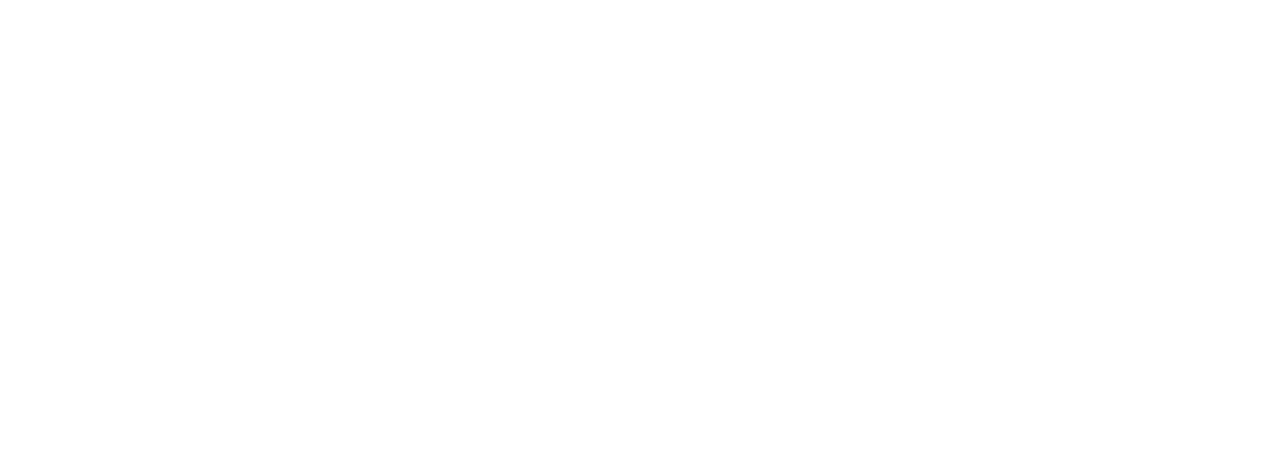
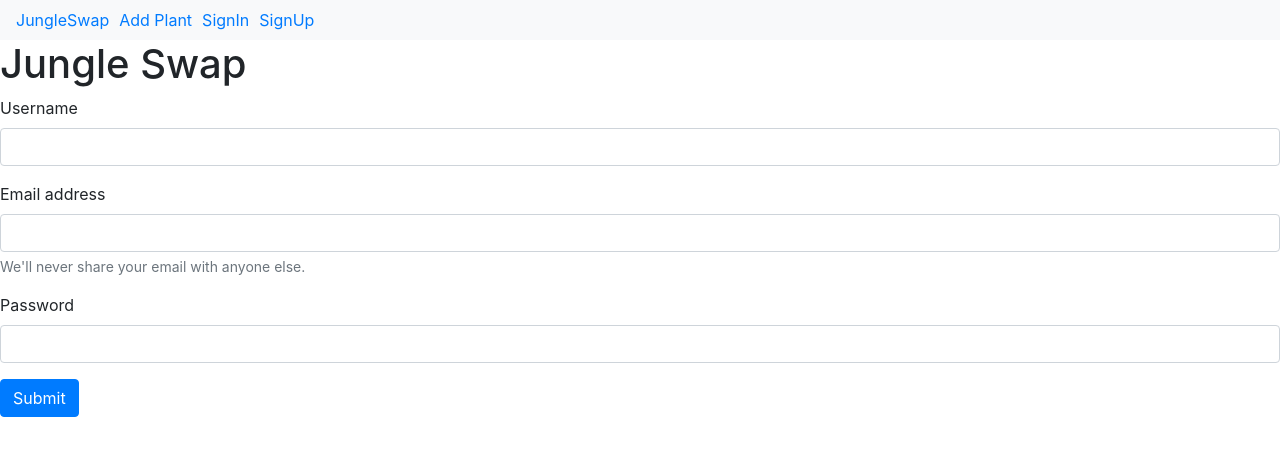
Before and after one commit to i-am-lisa/JUNGLE_SWAP-client, a React (Create React App) app: page /signup in a window 1280 px wide. Shown: the top 456 px of the page. Built offline with nearby package versions, Linux system fonts and the light colour scheme; no server answers.

Commit message:
aded authentication

```diff
--- a/package.json
+++ b/package.json
@@ -4,7 +4,9 @@
   "private": true,
   "dependencies": {
     "axios": "^0.21.1",
+    "bootstrap": "^4.6.0",
     "react": "^17.0.1",
+    "react-bootstrap": "^1.5.1",
     "react-dom": "^17.0.1",
     "react-router-dom": "^5.2.0",
     "react-scripts": "^4.0.3"
--- a/src/App.js
+++ b/src/App.js
@@ -1,15 +1,127 @@
-import React from "react";
-import { Switch, Route } from "react-router-dom";
-import HomePage from "./pages/HomePage";
+import React, { Component } from 'react'
+import SignIn from './components/SignIn'
+import SignUp from './components/SignUp'
+import 'bootstrap/dist/css/bootstrap.min.css';
+import { Route, Switch, withRouter } from 'react-router-dom';
+import config from './config'
+import axios from 'axios';
+import Home from './components/Home'
+import NavBar from './components/NavBar';
 
-function App() {
-  return (
-    <div className="App">
-      <Switch>
-        <Route exact path="/" component={HomePage} />
-      </Switch>
-    </div>
-  );
+
+
+
+class App extends Component {
+
+  state = {
+    loggedInUser: null,
+    error: null,
+  }
+
+   // Make sure all the initial data that you show to the user is fetched here
+   componentDidMount(){
+    // axios.get(`${config.API_URL}/`)
+    //   .then((response) => {
+    //     console.log(response.data)
+    //     // this.setState({ todos: response.data})
+    //   })
+    //   .catch(() => {
+    //     console.log('Fetching failed')
+    //   })
+
+    if (!this.state.loggedInUser) {
+      axios.get(`${config.API_URL}/api/user`, {withCredentials: true})
+        .then((response) => {
+            this.setState({
+              loggedInUser: response.data
+            })
+        })
+        .catch(() => {
+
+        })
+    }
+  }
+
+  handleSignUp = (event) => {
+    event.preventDefault()
+    let user = {
+      username: event.target.username.value,
+      email: event.target.email.value,
+      password: event.target.password.value
+    }
+
+    axios.post(`${config.API_URL}/api/signup`, user)
+      .then((response) => {
+          this.setState({
+            loggedInUser: response.data
+          }, () => {
+            this.props.history.push('/')
+          })
+      })
+      .catch((err) => {
+          this.setState({
+            error: err.data
+          })
+      })
+ }
+
+ handleSignIn = (event) => {
+  event.preventDefault()
+  let user = {
+    email: event.target.email.value,
+    password: event.target.password.value
+  }
+
+  axios.post(`${config.API_URL}/api/signin`, user, {withCredentials: true})
+    .then((response) => {
+        this.setState({
+          loggedInUser: response.data
+        }, () => {
+          this.props.history.push('/')
+        })
+    })
+    .catch((err) => {
+        console.log('Something went wrong', err)
+    })
+ }
+
+ handleLogout = () => {
+
+  axios.post(`${config.API_URL}/api/logout`, {}, {withCredentials: true})
+  .then(() => {
+      this.setState({
+        loggedInUser: null
+      }, () => {
+        this.props.history.push('/')
+      })
+  })
+
+ }
+
+  render() {
+
+    const {loggedInUser, error} = this.state
+
+    return (
+      <div>
+        <NavBar onLogout={this.handleLogout} user={loggedInUser}/>
+      <h1>Jungle Swap</h1>
+       <Switch>
+            <Route exact path="/" render={() => {
+                return <Home />
+            }} />
+
+            <Route  path="/signin"  render={(routeProps) => {
+              return  <SignIn onSignIn={this.handleSignIn} {...routeProps}  />
+            }}/>
+            <Route  path="/signup"  render={(routeProps) => {
+              return  <SignUp error={error} onSignUp={this.handleSignUp} {...routeProps}  />
+            }}/>
+        </Switch>
+
+      </div>
+    )
+  }
 }
 
-export default App;
+export default withRouter(App);
--- /dev/null
+++ b/src/components/Home.js
@@ -0,0 +1,13 @@
+import React, { Component } from 'react'
+
+class Home extends Component {
+    render() {
+        return (
+            <div>
+                <h1>Welcome Home</h1>
+            </div>
+        )
+    }
+}
+
+export default Home
--- a/src/components/Loading/Loading.css
+++ /dev/null
@@ -1,58 +0,0 @@
-.wrapper {
-  height: 100vh;
-  width: 100vw;
-  display: flex;
-  justify-content: center;
-  align-items: center;
-  background: none;
-}
-
-.spinner {
-  width: 300px;
-  text-align: center;
-}
-
-.spinner > div {
-  width: 36px;
-  height: 36px;
-  background-color: #333;
-
-  border-radius: 100%;
-  display: inline-block;
-  -webkit-animation: sk-bouncedelay 1.4s infinite ease-in-out both;
-  animation: sk-bouncedelay 1.4s infinite ease-in-out both;
-}
-
-.spinner .bounce1 {
-  -webkit-animation-delay: -0.32s;
-  animation-delay: -0.32s;
-}
-
-.spinner .bounce2 {
-  -webkit-animation-delay: -0.16s;
-  animation-delay: -0.16s;
-}
-
-@-webkit-keyframes sk-bouncedelay {
-  0%,
-  80%,
-  100% {
-    -webkit-transform: scale(0);
-  }
-  40% {
-    -webkit-transform: scale(1);
-  }
-}
-
-@keyframes sk-bouncedelay {
-  0%,
-  80%,
-  100% {
-    -webkit-transform: scale(0);
-    transform: scale(0);
-  }
-  40% {
-    -webkit-transform: scale(1);
-    transform: scale(1);
-  }
-}
--- /dev/null
+++ b/src/components/NavBar.js
@@ -0,0 +1,28 @@
+import React from  'react'
+import {Navbar, Nav} from  'react-bootstrap'
+import {Link} from  'react-router-dom'
+
+function NavBar (props) {
+  return (
+    <Navbar  bg="light"  expand="lg">
+      <Navbar.Toggle  aria-controls="basic-navbar-nav"  />
+      <Navbar.Collapse  id="basic-navbar-nav">
+        <Nav  className="mr-auto">
+          <Link  to="/">JungleSwap</Link>
+          <Link  style={{marginLeft: '10px'}}  to="/add-form">Add Plant</Link>
+          {
+            props.user ? (
+              <button onClick={props.onLogout}>Logout</button>
+            ) : (
+              <>
+                <Link  style={{marginLeft: '10px'}}  to="/signin">SignIn</Link>
+                <Link  style={{marginLeft: '10px'}}  to="/signup">SignUp</Link>
+              </>
+            )
+          }
+        </Nav>
+      </Navbar.Collapse>
+    </Navbar>
+    )
+}
+export default NavBar
--- /dev/null
+++ b/src/components/SignIn.js
@@ -0,0 +1,20 @@
+
+import React from 'react';
+
+function SignIn(props){
+    return (
+        <form onSubmit={props.onSignIn}>
+            <div className="form-group">
+                <label htmlFor="InputEmail">Email address</label>
+                <input type="email" className="form-control" id="InputEmail" name="email" />
+            </div>
+            <div className="form-group">
+                <label htmlFor="InputPassword">Password</label>
+                <input name="password" type="password" className="form-control" id="InputPassword" />
+            </div>
+            <button type="submit" className="btn btn-primary">Submit</button>
+        </form>
+    )
+}
+
+export default SignIn
--- /dev/null
+++ b/src/components/SignUp.js
@@ -0,0 +1,30 @@
+import React from 'react';
+
+function SignUp(props){
+
+    return (
+        <form onSubmit={props.onSignUp}>
+            <div className="form-group">
+                <label htmlFor="InputUsername">Username</label>
+                <input type="text" className="form-control" id="InputUsername" name="username" />
+            </div>
+            <div className="form-group">
+                <label htmlFor="InputEmail">Email address</label>
+                <input type="email" className="form-control" id="InputEmail" name="email" />
+                <small id="emailHelp" className="form-text text-muted">We'll never share your email with anyone else.</small>
+            </div>
+            <div className="form-group">
+                <label htmlFor="InputPassword">Password</label>
+                <input name="password" type="password" className="form-control" id="InputPassword" />
+            </div>
+            {
+                props.error ? (
+                    <p style={{color: 'red'}}>{ props.error.errorMessage}</p>
+                ) : null
+            }
+            <button type="submit" className="btn btn-primary">Submit</button>
+        </form>
+    )
+}
+
+export default SignUp
--- /dev/null
+++ b/src/config.js
@@ -0,0 +1,3 @@
+export default {
+	API_URL: process.env.REACT_APP_SERVER_URL
+}
```
Also changed, not shown: src/components/Loading/index.jsx (deleted, +0 -16 lines), 1 other file (tests, documents, lock files or other folders).
